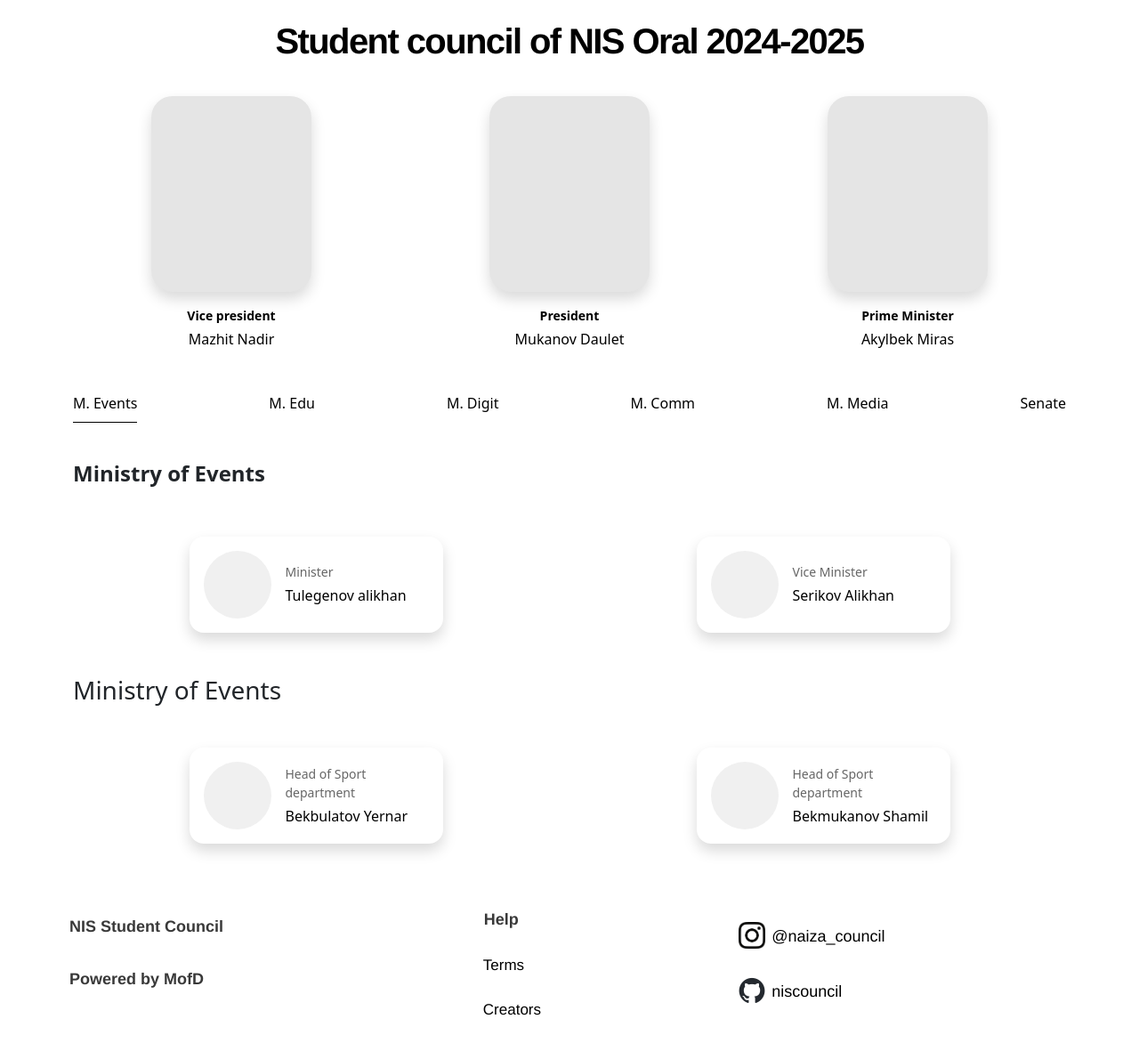
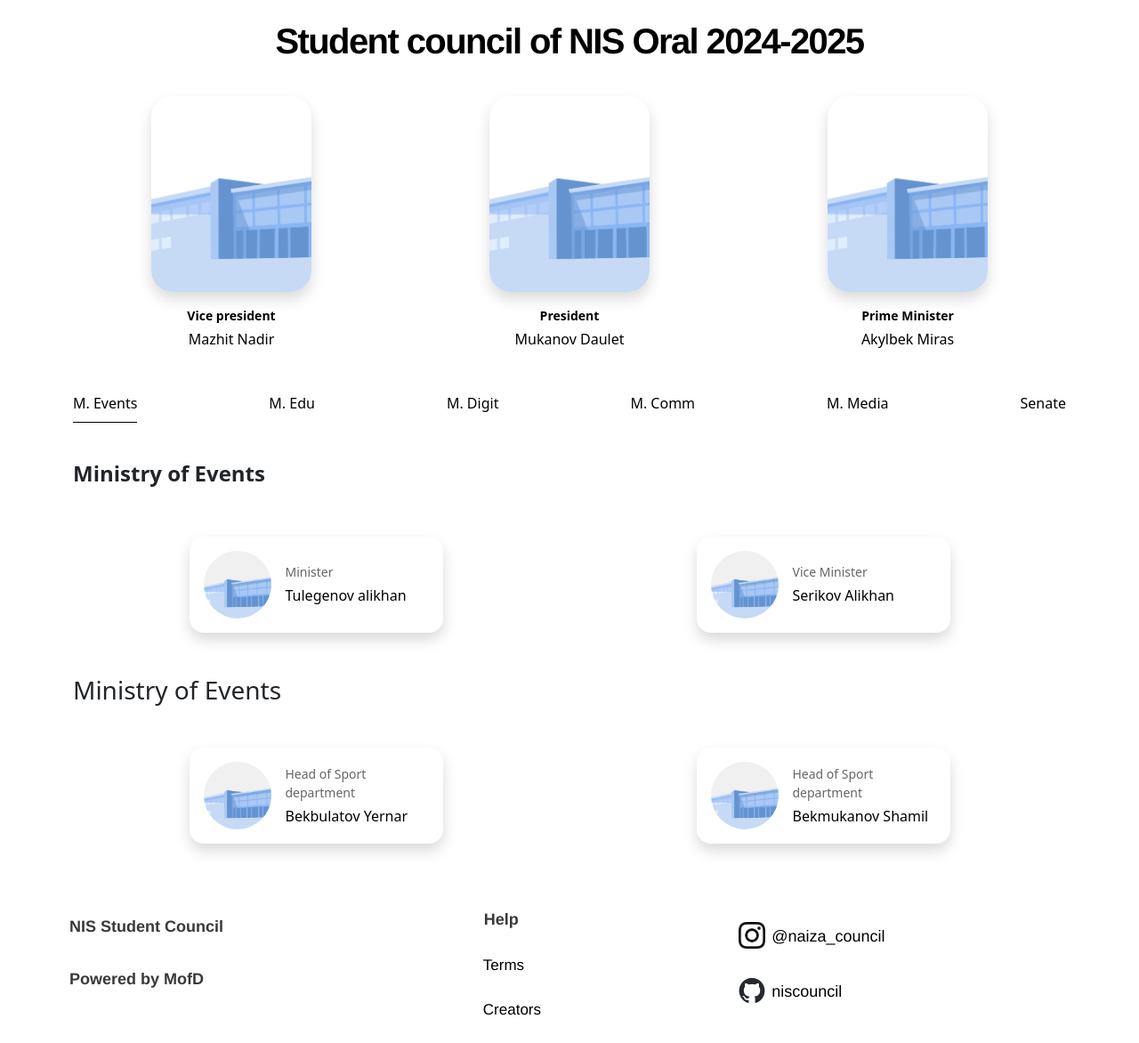
Before and after one commit to coderfromaksay/niscouncil, a PHP site: page /pages/team.html in a window 1280 px wide. Shown: the part 70-1242 px from the top of the page at 89% size. Run offline with PHP 8.4, Linux system fonts and the light colour scheme; style sheets or scripts are compiled from the project's sources; some libraries are stand-ins or nearby versions; some web fonts are replaced.

Commit message:
предварительные авы

```diff
--- a/src/assets/scripts/pagesJs/team.js
+++ b/src/assets/scripts/pagesJs/team.js
@@ -16,3 +16,21 @@ document.addEventListener("DOMContentLoaded", function () {
         });
     });
 });
+document.addEventListener("DOMContentLoaded", function () {
+    const ministryLinks = document.querySelectorAll(".ministry-nav-collapsed a");
+    const ministrySections = document.querySelectorAll(".ministry-section");
+
+    ministryLinks.forEach((link) => {
+        link.addEventListener("click", function (e) {
+            e.preventDefault();
+
+            ministryLinks.forEach((l) => l.classList.remove("active"));
+            ministrySections.forEach((section) => section.classList.remove("active"));
+
+            this.classList.add("active");
+
+            const ministryId = this.getAttribute("data-ministry");
+            document.getElementById(ministryId).classList.add("active");
+        });
+    });
+});;
--- a/src/assets/styles/scss/team.scss
+++ b/src/assets/styles/scss/team.scss
@@ -2,6 +2,104 @@
 //* {
 //  font-family: "Helvetica Neue", Helvetica, Arial, sans-serif;
 //}
+
+#dauka1, #dauka2 {
+  background-image: url("../img/nis.png");
+  background-repeat: no-repeat;
+  background-size: cover;
+}
+#nadir{
+  background-image: url("../img/nis.png");
+  background-repeat: no-repeat;
+  background-size: cover;
+}
+#miras1, #miras2 {
+   background-image: url("../img/nis.png");
+   background-repeat: no-repeat;
+   background-size: cover;
+}
+#tulegenov-alikhan{
+  background-image: url("../img/nis.png");
+  background-repeat: no-repeat;
+  background-size: cover;
+}
+#serikov-alikhan{
+  background-image: url("../img/nis.png");
+  background-repeat: no-repeat;
+  background-size: cover;
+}
+#yernar{
+  background-image: url("../img/nis.png");
+  background-repeat: no-repeat;
+  background-size: cover;
+}
+#shamil{
+  background-image: url("../img/nis.png");
+  background-repeat: no-repeat;
+  background-size: cover;
+}
+#aser{
+  background-image: url("../img/nis.png");
+  background-repeat: no-repeat;
+  background-size: cover;
+}
+#ramazan{
+  background-image: url("../img/nis.png");
+  background-repeat: no-repeat;
+  background-size: cover;
+}
+#aldiyar{
+  background-image: url("../img/nis.png");
+  background-repeat: no-repeat;
+  background-size: cover;
+}
+#serik-alikhan1, #serik-alikhan2{
+  background-image: url("../img/nis.png");
+  background-repeat: no-repeat;
+  background-size: cover;
+}
+#gibrat{
+  background-image: url("../img/nis.png");
+  background-repeat: no-repeat;
+  background-size: cover;
+}
+#serikov-adilkhan{
+  background-image: url("../img/nis.png");
+  background-repeat: no-repeat;
+  background-size: cover;
+}
+#nargiza{
+  background-image: url("../img/nis.png");
+  background-repeat: no-repeat;
+  background-size: cover;
+}
+#iliyas{
+  background-image: url("../img/nis.png");
+  background-repeat: no-repeat;
+  background-size: cover;
+}
+#anel{
+  background-image: url("../img/nis.png");
+  background-repeat: no-repeat;
+  background-size: cover;
+}
+#anzhela{
+  background-image: url("../img/nis.png");
+  background-repeat: no-repeat;
+  background-size: cover;
+}
+#sabina{
+  background-image: url("../img/nis.png");
+  background-repeat: no-repeat;
+  background-size: cover;
+}
+
+
+
+
+
+
+
 
 .navbar-togler-icon {
   display: inline-block;
@@ -204,7 +302,7 @@ main{
 .avatarl {
   width: 180px;
   height: 220px;
-  background: #e5e5e5;
+  //background: #e5e5e5;
   border-radius: 24px;
   margin-bottom: 1rem;
 }
--- a/src/pages/team.html
+++ b/src/pages/team.html
@@ -52,10 +52,10 @@
    <h1 class="title d-block d-lg-none mt-0 pt-0">NIS Oral 2024-2025</h1>
 
 
-   <div class="d-fex justify-content-center my-2 row">
+   <div class="d-flex justify-content-center my-2 row">
       <div class="col-lg-4 col-12 d-lg-none">
          <div class="card border-0 text-center my-2 my-lg-0">
-            <div class="avatarl shadow align-self-center"></div>
+            <div class="avatarl shadow align-self-center" id="dauka1"></div>
             <div class="member-infol">
                <div class="member-titlel">President</div>
                <div class="member-namel">Mukanov Daulet</div>
@@ -63,10 +63,10 @@
          </div>
       </div>
    </div>
-   <div class="d-fex justify-content-center my-lg-2 my-0 row">
+   <div class="d-flex justify-content-center my-lg-2 my-0 row">
       <div class="col-lg-4 col-md-6 col-12 justify-content-center">
          <div class="card border-0 text-center my-2 my-lg-0">
-            <div class="avatarl shadow align-self-center"></div>
+            <div class="avatarl shadow align-self-center" id="nadir"></div>
             <div class="member-infol">
                <div class="member-titlel">Vice president</div>
                <div class="member-namel">Mazhit Nadir</div>
@@ -75,7 +75,7 @@
       </div>
       <div class="col-lg-4 col-12 top-50 col-12 d-none d-lg-block">
          <div class="card border-0 text-center my-2 my-lg-0">
-            <div class="avatarl shadow align-self-center"></div>
+            <div class="avatarl shadow align-self-center" id="dauka2"></div>
             <div class="member-infol">
                <div class="member-titlel">President</div>
                <div class="member-namel">Mukanov Daulet</div>
@@ -84,7 +84,7 @@
       </div>
       <div class="col-lg-4 col-md-6 col-12 justify-content-center">
          <div class="card border-0 text-center my-4 my-lg-0">
-            <div class="avatarl shadow align-self-center"></div>
+            <div class="avatarl shadow align-self-center" id="miras1" ></div>
             <div class="member-infol">
                <div class="member-titlel">Prime Minister</div>
                <div class="member-namel">Akylbek Miras</div>
@@ -122,14 +122,14 @@
       <h2>Ministry of Events</h2>
       <div class="d-flex justify-content-around align-items-center row my-4">
          <div class="col-lg-3 col-8 d-flex gap-3 align-items-center shadow p-3 rounded-4 my-4">
-            <div class="member-avatar"></div>
+            <div class="member-avatar" id="tulegenov-alikhan"></div>
             <div class="member-info">
                <div class="member-title">Minister</div>
                <div class="member-name">Tulegenov alikhan</div>
             </div>
          </div>
          <div class="col-lg-3 col-8 d-flex gap-3 align-items-center shadow p-3 rounded-4 my-4">
-            <div class="member-avatar"></div>
+            <div class="member-avatar" id="serikov-alikhan"></div>
             <div class="member-info">
                <div class="member-title">Vice Minister</div>
                <div class="member-name">Serikov Alikhan</div>
@@ -139,14 +139,14 @@
       <h3>Ministry of Events</h3>
       <div class="d-flex justify-content-around align-items-center row my-4">
          <div class="col-lg-3 col-8 d-flex gap-3 align-items-center shadow p-3 rounded-4 my-4">
-            <div class="member-avatar"></div>
+            <div class="member-avatar" id="yernar"></div>
             <div class="member-info">
                <div class="member-title">Head of Sport department</div>
                <div class="member-name">Bekbulatov Yernar</div>
             </div>
          </div>
          <div class="col-lg-3 col-8 d-flex gap-3 align-items-center shadow p-3 rounded-4 my-4">
-            <div class="member-avatar"></div>
+            <div class="member-avatar" id="shamil"></div>
             <div class="member-info">
                <div class="member-title">Head of Sport department</div>
                <div class="member-name">Bekmukanov Shamil</div>
```
Also changed, not shown: other parts of src/pages/team.html (+13 -13 lines), dist/team.html (+23 -23 lines), src/assets/styles/css/team.css (+108 -1 lines), dist/css/team.min.css, dist/js/pagesJs/team.js. Lines whose indentation alone changed are shown as unchanged.
